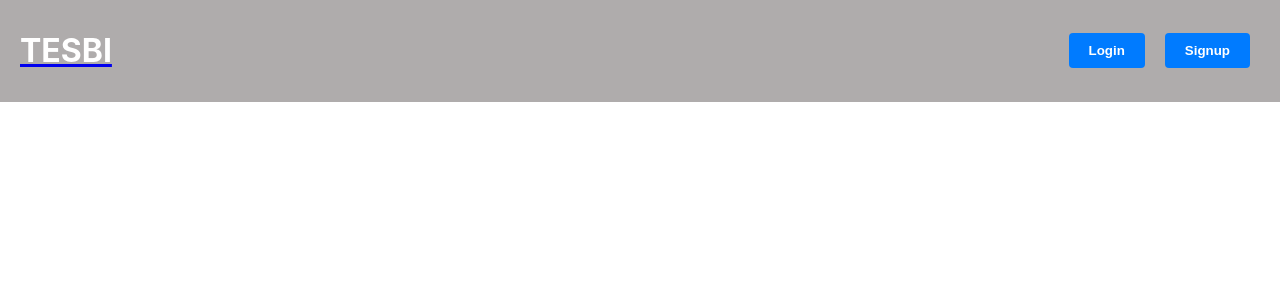
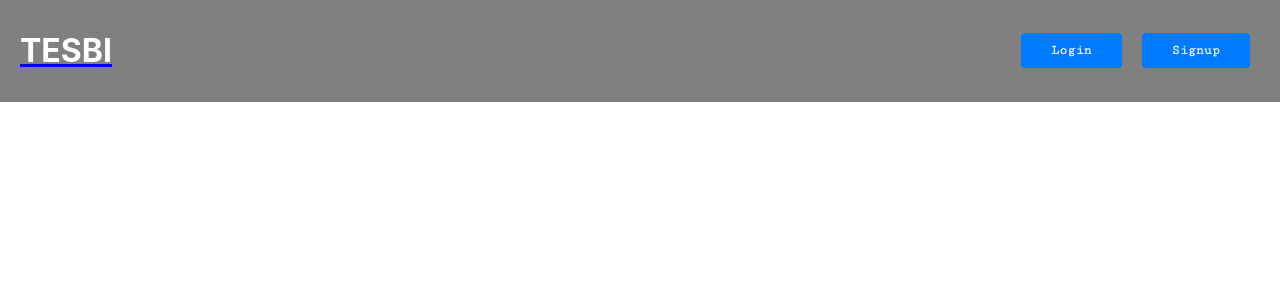
Before and after one commit to sriseven07/react, a JavaScript app in the folder frontend/: page / in a window 1280 px wide. Shown: the top 300 px of the page. Built offline with nearby package versions, Linux system fonts and the light colour scheme; the HTML template or start-up script is replaced by a standard one.

Commit message:
nav change -new

```diff
--- a/frontend/public/index.html
+++ b/frontend/public/index.html
@@ -24,6 +24,9 @@
       work correctly both with client-side routing and a non-root public URL.
       Learn how to configure a non-root public URL by running `npm run build`.
     -->
+    <link rel="preconnect" href="https://fonts.googleapis.com">
+    <link rel="preconnect" href="https://fonts.gstatic.com" crossorigin>
+    <link href="https://fonts.googleapis.com/css2?family=Cutive+Mono&family=Roboto:ital,wght@0,100;0,300;0,400;0,500;0,700;0,900;1,100;1,300;1,400;1,500;1,700;1,900&display=swap" rel="stylesheet">
     <title>React App</title>
   </head>
   <body>
--- a/frontend/src/components/Navbar.js
+++ b/frontend/src/components/Navbar.js
@@ -6,7 +6,7 @@
             <div className="navbar">
                 <div className="heading">
                     <Link>
-                        <h1>TESBI</h1>
+                        <h1 className='navHeading'>TESBI</h1>
                     </Link>
                 </div>
                 <div className="navButton">
--- a/frontend/src/index.css
+++ b/frontend/src/index.css
@@ -1,3 +1,8 @@
+@import url('https://fonts.googleapis.com/css2?family=Roboto:ital,wght@0,100;0,300;0,400;0,500;0,700;0,900;1,100;1,300;1,400;1,500;1,700;1,900&family=Ubuntu:wght@300;400;500;700&display=swap');
+
+@import url('https://fonts.googleapis.com/css2?family=Cutive+Mono&family=Roboto:ital,wght@0,100;0,300;0,400;0,500;0,700;0,900;1,100;1,300;1,400;1,500;1,700;1,900&family=Ubuntu:wght@300;400;500;700&display=swap');
+
+
 body {
   margin: 0;
   font-family: -apple-system, BlinkMacSystemFont, 'Segoe UI', 'Roboto', 'Oxygen',
@@ -17,7 +22,7 @@
   justify-content: flex-start;
   align-items: center;
   padding: 10px 20px;
-  background-color: #afacac;
+  background-color: grey;
 }
 
 .heading {
@@ -25,10 +30,11 @@
   text-align: left;
 }
 
-.heading h1 {
-  text-decoration: none;
-  color: white;
+.navHeading {
+  text-decoration: none; /* Removes the underline */
+  color: white;          /* Sets the font color to white */
 }
+
 
 .navButton {
   flex: 1;
@@ -38,12 +44,13 @@
 .navBtn {
   margin-left: 10px;
   margin-right: 10px;
-  padding: 10px 20px;
+  padding: 10px 30px;
   border: none;
   border-radius: 4px;
   background-color: #007bff;
   color: #fff;
-  font-weight: bold;
+  font-family: "Cutive Mono", monospace;
+  font-weight: 700;
   transition: background-colour 0.3s ease;
   cursor: pointer;
 }
```
